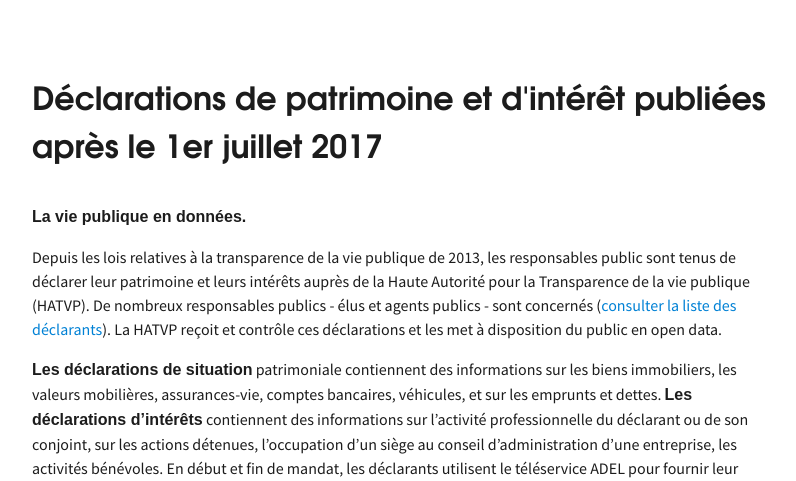
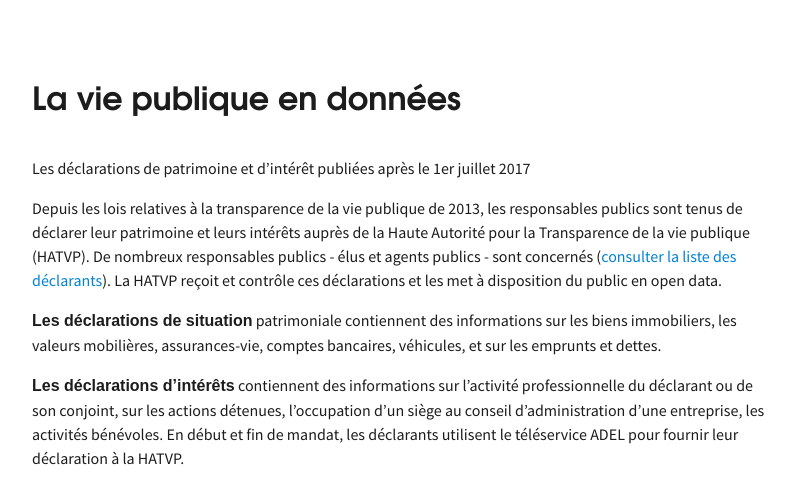
Before and after one commit to etalab/calendrier-lavent, a Jekyll site: the page built from _posts/2017-12-08-day8.md, in a window 1280 px wide and 900 px high, cut to the strip 419-900 px from the top of the window. Shown: the whole strip, without its empty margins (238-1034 px from the left). Built offline with Jekyll 4.4.1, drawn with Linux system fonts in a browser that asks for light colours; some web fonts are replaced; our own code applies the rules of GitHub Pages for plain Markdown files; comment, search, counter and statistics services are not loaded.

Commit message:
relecture

```diff
--- a/_posts/2017-12-08-day8.md
+++ b/_posts/2017-12-08-day8.md
@@ -1,19 +1,19 @@
 ---
-title: Déclarations de patrimoine et d'intérêt publiées après le 1er juillet 2017
-advent_day: 2017-12-08
+title: La vie publique en données
 contribution:
   type: dataset
   publisher: Haute Autorité pour la Transparence de la Vie Publique (HATPV)
   url: https://www.data.gouv.fr/fr/datasets/contenu-des-declarations-publiees-apres-le-1er-juillet-2017-au-format-xml/
 ---
 
-**La vie publique en données.**
+Les déclarations de patrimoine et d'intérêt publiées après le 1er juillet 2017
 
 <!--more-->
 
-Depuis les lois relatives à la transparence de la vie publique de 2013, les responsables public sont tenus de déclarer leur patrimoine et leurs intérêts auprès de la Haute Autorité pour la Transparence de la vie publique (HATVP). De nombreux responsables publics - élus et agents publics - sont concernés ([consulter la liste des déclarants](http://www.hatvp.fr/les-declarants-2/)). La HATVP reçoit et contrôle ces déclarations et les met à disposition du public en open data.
+Depuis les lois relatives à la transparence de la vie publique de 2013, les responsables publics sont tenus de déclarer leur patrimoine et leurs intérêts auprès de la Haute Autorité pour la Transparence de la vie publique (HATVP). De nombreux responsables publics - élus et agents publics - sont concernés ([consulter la liste des déclarants](http://www.hatvp.fr/les-declarants-2/)). La HATVP reçoit et contrôle ces déclarations et les met à disposition du public en open data.
 
 **Les déclarations de situation** patrimoniale contiennent des informations sur les biens immobiliers, les valeurs mobilières, assurances-vie, comptes bancaires, véhicules, et sur les emprunts et dettes.
+
 **Les déclarations d'intérêts** contiennent des informations sur l'activité professionnelle du déclarant ou de son conjoint, sur les actions détenues, l'occupation d'un siège au conseil d'administration d'une entreprise, les activités bénévoles. En début et fin de mandat, les déclarants utilisent le téléservice ADEL pour fournir leur déclaration à la HATVP.
 
 Le contenu de ces déclarations permet aux citoyens, aux organisations de la société civile d'avoir une **vision plus fine du personnel politique et de son écosystème, et constitue un véritable outil de contrôle citoyen**. Dans le Plan d'action 2018-2020, la HATVP s'est engagée à améliorer l'intelligibilité de ces données (voir [Engagement 6 : Renforcer l’accès aux informations publiques relatives aux élus et responsables publics](https://gouvernement-ouvert.etalab.gouv.fr/pgo-concertation/topic/59b7d77ddb768b751899fd9d)) et de mettre à disposition d'autres ressources, comme le code source du registre des représentants d'intérêts (voir [engagement 5 Assurer une plus grande transparence des activités de représentants d’intérêts](https://gouvernement-ouvert.etalab.gouv.fr/pgo-concertation/topic/59b7d750db768b751899fd99)).
@@ -21,4 +21,3 @@ Le contenu de ces déclarations permet aux citoyens, aux organisations de la soc
 ![OGP](https://www.etalab.gouv.fr/wp-content/uploads/2017/03/cropped-3193_OGP-1024x505-1.jpg)
 
 <div data-udata-dataset-id="5979b06088ee380e9896013c"></div>
-<script src="https://www.data.gouv.fr/static/widgets.js" id="udata" async defer onload="udataScript.loadDatasets()"></script>
```
